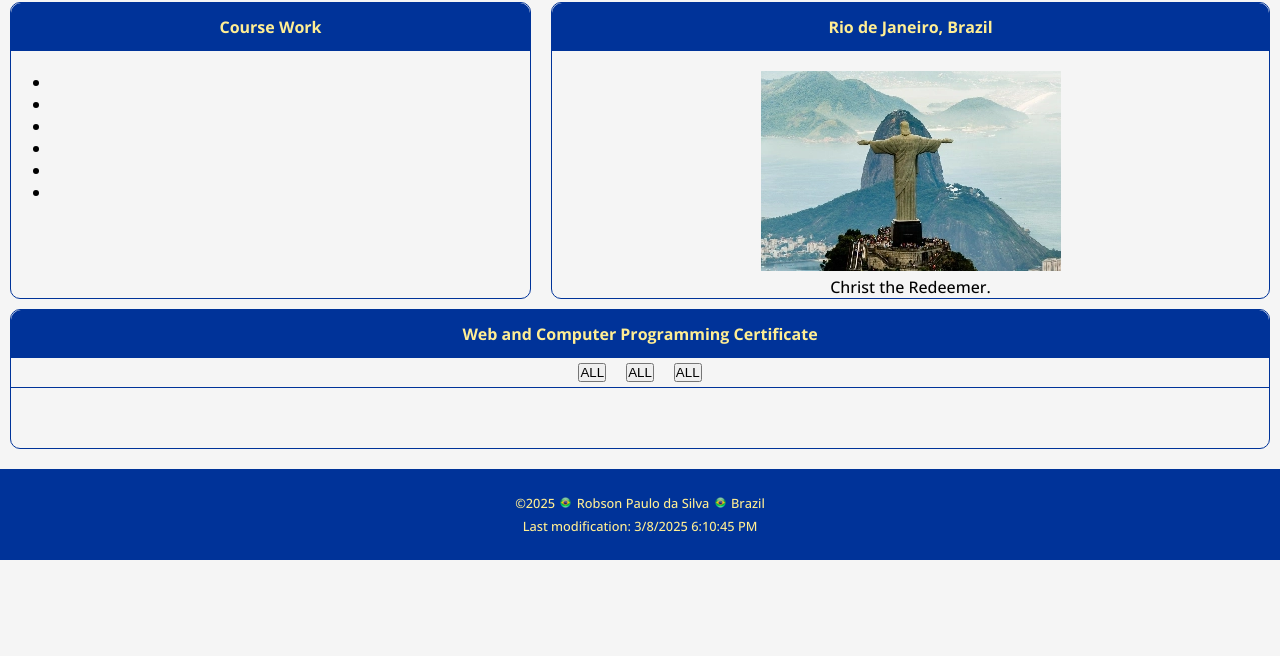
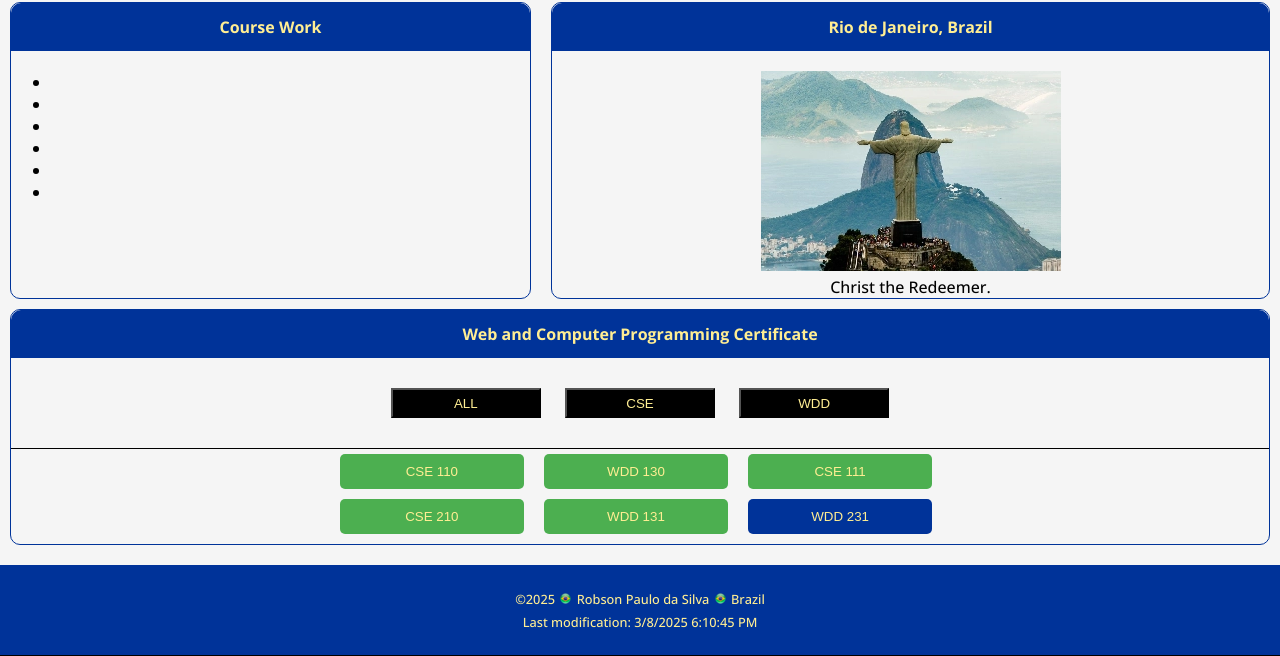
Before and after one commit to robsonpsilva/wdd231, a plain HTML site: page index.html in a window 1280 px wide. Shown: the part 166-822 px from the top of the page. Before the commit the page ends 800 px from the top, so only its background shows below. Drawn offline with nearby package versions, Linux system fonts and the light colour scheme.

Commit message:
modified:   index.html 	modified:   scripts/base.js 	modified:   styles/base.css 	deleted:    scripts/data.js

```diff
--- a/index.html
+++ b/index.html
@@ -14,6 +14,7 @@
     <link rel="stylesheet" href="styles/base.css">
     <script src="scripts/getdates.js" defer></script>
     <script src="scripts/base.js" defer></script>
+
 
 </head>
 <body id = "body-section" class = "open-sans-font">
@@ -68,21 +69,16 @@
         <section class="card botton-container">
             <h2 class = "cardtop"> Web and Computer Programming Certificate</h2>
             <div class="form-container">
-                <form action="#" method="post">
-                    <button onclick="filter('ALL')">ALL</button>
-                    <button onclick="filter('CSE')">ALL</button>
-                    <button onclick="filter('WDD')">ALL</button>
-                </form>
+                <div>
+                    <button class="query-button" onclick="filter('ALL')">ALL</button>
+                    <button class="query-button" onclick="filter('CSE')">CSE</button>
+                    <button class="query-button" onclick="filter('WDD')">WDD</button>
+                </div>
             </div>
-            <div>
-                <form action="#" method="post" class="form-container1">
-                    <!-- <a href="https://www.exemplo1.com" class="link-button link-button1" target="_blank">CSE 110</a>
-                    <a href="https://www.exemplo2.com" class="link-button link-button1" target="_blank">WDD 130</a>
-                    <a href="https://www.exemplo3.com" class="link-button link-button1" target="_blank">CSE 111</a>
-                    <a href="https://www.exemplo1.com" class="link-button" target="_blank">CSE 210</a>
-                    <a href="https://www.exemplo2.com" class="link-button link-button1" target="_blank">WDD 131</a>
-                    <a href="https://www.exemplo3.com" class="link-button" target="_blank">WDD 231</a> -->
-                </form>
+            <div class="form-container form-container1">
+                <div  id="dynamic-section">
+                    <!-- Botões serão adicionados dinamicamente aqui -->
+                </div>
             </div>
         </section>
     </main>
--- a/scripts/base.js
+++ b/scripts/base.js
@@ -1,4 +1,4 @@
-import { courses } from './data.js';
+
 const hamButton = document.querySelector('#menu');
 const navigation = document.querySelector('.comp_nav');
 const listaItens = document.querySelectorAll('.comp_nav_a');
@@ -28,13 +28,105 @@ function tWayFinder(item){
 	})
 }
 
-function filter(){
-	courses.forEach(course => {
-		const link = document.createElement("a");
-		link.href = `https://www.example.com/${course.subject}${course.number}`;
-		link.textContent = `${course.subject} ${course.number}`;
-		link.className = "link-button";
-		link.target = "_blank"; // Abre o link em nova aba
-		container.appendChild(link);
+
+
+function filter(subject) {
+	const dynamicSection = document.getElementById('dynamic-section');
+	dynamicSection.innerHTML = ''; // Limpa os botões anteriores
+
+	// Filtra os cursos de acordo com o "subject" selecionado
+	const filteredCourses = subject === 'ALL' ? courses : courses.filter(course => course.subject === subject);
+
+	// Cria e adiciona botões dinamicamente
+	filteredCourses.forEach(course => {
+		const button = document.createElement('button');
+		button.textContent = `${course.subject} ${course.number}`;
+		button.className = 'dynamic-button';
+		button.onclick = () => alert(`You selected: ${course.title}`);
+		dynamicSection.appendChild(button);
+		button.className = `dynamic-button ${course.completed ? 'completed-true' : 'completed-false'}`
 	});
 }
+
+
+const courses = [
+    {
+        subject: 'CSE',
+        number: 110,
+        title: 'Introduction to Programming',
+        credits: 2,
+        certificate: 'Web and Computer Programming',
+        description: 'This course will introduce students to programming. It will introduce the building blocks of programming languages (variables, decisions, calculations, loops, array, and input/output) and use them to solve problems.',
+        technology: [
+            'Python'
+        ],
+        completed: true
+    },
+    {
+        subject: 'WDD',
+        number: 130,
+        title: 'Web Fundamentals',
+        credits: 2,
+        certificate: 'Web and Computer Programming',
+        description: 'This course introduces students to the World Wide Web and to careers in web site design and development. The course is hands on with students actually participating in simple web designs and programming. It is anticipated that students who complete this course will understand the fields of web design and development and will have a good idea if they want to pursue this degree as a major.',
+        technology: [
+            'HTML',
+            'CSS'
+        ],
+        completed: true
+    },
+    {
+        subject: 'CSE',
+        number: 111,
+        title: 'Programming with Functions',
+        credits: 2,
+        certificate: 'Web and Computer Programming',
+        description: 'CSE 111 students become more organized, efficient, and powerful computer programmers by learning to research and call functions written by others; to write, call , debug, and test their own functions; and to handle errors within functions. CSE 111 students write programs with functions to solve problems in many disciplines, including business, physical science, human performance, and humanities.',
+        technology: [
+            'Python'
+        ],
+        completed: true
+    },
+    {
+        subject: 'CSE',
+        number: 210,
+        title: 'Programming with Classes',
+        credits: 2,
+        certificate: 'Web and Computer Programming',
+        description: 'This course will introduce the notion of classes and objects. It will present encapsulation at a conceptual level. It will also work with inheritance and polymorphism.',
+        technology: [
+            'C#'
+        ],
+        completed: true
+    },
+    {
+        subject: 'WDD',
+        number: 131,
+        title: 'Dynamic Web Fundamentals',
+        credits: 2,
+        certificate: 'Web and Computer Programming',
+        description: 'This course builds on prior experience in Web Fundamentals and programming. Students will learn to create dynamic websites that use JavaScript to respond to events, update content, and create responsive user experiences.',
+        technology: [
+            'HTML',
+            'CSS',
+            'JavaScript'
+        ],
+        completed: true
+    },
+    {
+        subject: 'WDD',
+        number: 231,
+        title: 'Frontend Web Development I',
+        credits: 2,
+        certificate: 'Web and Computer Programming',
+        description: 'This course builds on prior experience with Dynamic Web Fundamentals and programming. Students will focus on user experience, accessibility, compliance, performance optimization, and basic API usage.',
+        technology: [
+            'HTML',
+            'CSS',
+            'JavaScript'
+        ],
+        completed: false
+    }
+];
+
+filter('ALL');
--- a/styles/base.css
+++ b/styles/base.css
@@ -207,20 +207,8 @@ nav{
     margin-top: 20px;
 }
 
-.form-container {
-    display: flex;
-    justify-content: center; /* Centraliza os botões */
-    gap: 15px; /* Espaçamento entre os botões */
-    margin-top: 5px;
-    margin-bottom: 5px;
-}
-.form-container1 {
-    display: grid;
-    grid-template-columns: auto;
-    grid-template-rows: auto auto auto;
-    border-top: 1px var(--specialcolor) solid;
-    padding: 20px;
-}
+
+
 
 
 /* Estilização do formulário */
@@ -254,22 +242,47 @@ form {
     height: auto;
 }
 
-.link-button {
-    display: inline-block; /* Faz o link se comportar como um bloco inline, similar a um botão */
-    padding: 10px 20px; /* Adiciona espaçamento interno (tamanho do botão) */
-    background-color: var(--specialcolor); /* Cor de fundo */
-    color: var(--high-contrast-text-color); /* Cor do texto */
-    font-size: var(--small-font); /* Tamanho da fonte */
-    text-decoration: none; /* Remove o sublinhado padrão */
-    text-align: center; /* Centraliza o texto */
-    border-radius: 5px; /* Deixa as bordas arredondadas */
-    border: none; /* Remove borda padrão */
-    cursor: pointer; /* Mostra o ponteiro de clique */
-    transition: background-color 0.3s ease; /* Transição suave ao passar o mouse */
+
+.form-container {
+    display: flex;
+    flex-direction: column;
+    justify-content: center;
+    align-items: center;
+    margin-top: 20px;
+    margin-bottom: 5px;
 }
-.link-button1{
-    background-color: var(--high-contrast-text-color);
-    color:var(--specialcolor);
+.form-container1{
+    border-top: 1px solid black;
+}
+
+.dynamic-button {
+    padding: 10px 15px;
+    width: 95%;
+    margin: 5px;
+    margin-left: 8px;
+    color: var(--high-contrast-text-color);
+    border: none;
+    border-radius: 5px;
+    cursor: pointer;
+    text-align: center;
+    gap: 5px;
+}
+.dynamic-button.completed-false {
+    background-color: #003399; /* Blue for "completed: false" */
+}
+.dynamic-button.completed-true {
+    background-color: #4CAF50; /* Green for "completed: true" */
+}
+.dynamic-button:hover {
+    filter: brightness(1.2);
+}
+
+.query-button{
+    background-color: black;
+    color: var(--high-contrast-text-color);
+    margin: 10px;
+    width: 90px;
+    height: 30px;
 }
 
 
@@ -348,12 +361,23 @@ form {
     }
 
 
-    .form-container1 {
-        display: grid;
-        grid-template-columns: auto auto auto;
-        grid-template-rows: auto auto;
-        border-top: 1px var(--specialcolor) solid;
-        padding: 20px;
+    .dynamic-button {
+        margin-left: 15px;
+        padding: 10px 15px;
+        color: var(--high-contrast-text-color);
+        border: none;
+        border-radius: 5px;
+        cursor: pointer;
+        flex: 1 1 calc(30% - 5px);
+        max-width: calc(30% - 5px);
+        text-align: center;
+    }
+    .query-button{
+        background-color: black;
+        color: var(--high-contrast-text-color);
+        margin: 10px;
+        width: 150px;
+        height: 30px;
     }
 
 }
```
